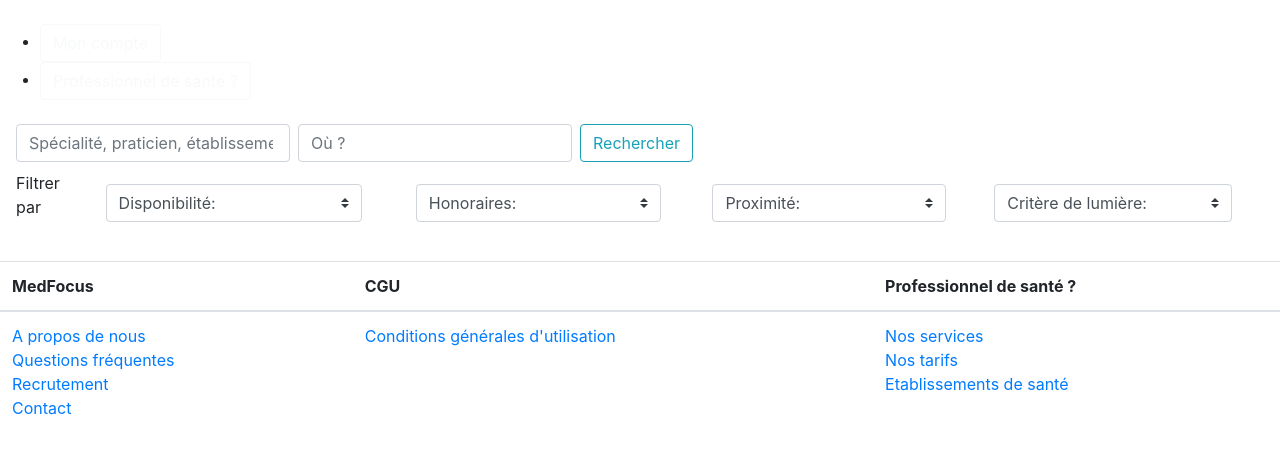
After one commit to NicolasWeinachter/MedFocus, a PHP site: the page made by application/views/home/search.php in a window 1280 px wide. The commit adds this page. Shown: the top 454 px of the page. Run offline with PHP 8.4, Linux system fonts and the light colour scheme; the template is opened without the code that fills it, so the values that code supplies are empty.

Commit message:
new search

```diff
--- a/application/views/home/homepage.php
+++ b/application/views/home/homepage.php
@@ -32,7 +32,7 @@
   			<form class="form-inline">
 				<input class="form-control mr-sm-2" type="search" placeholder="Spécialité, praticien, établissement..." aria-label="Search">
 				<input class="form-control mr-sm-2" type="search" placeholder="Où ?" aria-label="Search">
-				<button class="btn btn-outline-info my-2 my-sm-0" type="submit">Rechercher</button>
+				<button class="btn btn-outline-info my-2 my-sm-0" type="submit" value="search">Rechercher</button>
  			</form>
 		</nav>
 	</div>
--- /dev/null
+++ b/application/views/home/search.php
@@ -0,0 +1,114 @@
+<!DOCTYPE html>
+<html>
+<head>
+    <meta charset="utf-8" />
+    <meta http-equiv="X-UA-Compatible" content="IE=edge">
+    <meta name="viewport" content="width=device-width, initial-scale=1">
+	<link rel="stylesheet" href="https://maxcdn.bootstrapcdn.com/bootstrap/4.0.0/css/bootstrap.min.css" integrity="sha384-Gn5384xqQ1aoWXA+058RXPxPg6fy4IWvTNh0E263XmFcJlSAwiGgFAW/dAiS6JXm" crossorigin="anonymous">
+	<link rel="stylesheet" href="<?php echo base_url("assets/css/medfocus.css"); ?>" >
+	<script type="text/javascript" src="<?php echo base_url("assets/js/jquery-3.3.1.min.js"); ?>"></script>
+	<script type="text/javascript" src="<?php echo base_url("assets/js/bootstrap.js"); ?>"></script>
+    <title>MedFocus</title>
+</head>
+
+<body>
+    <div class="page">
+        <header class="container1 container1_search">
+            <div id="head">
+                <div class="logo"><a href="<?php echo site_url("home/homepage"); ?>"><img src="<?php echo base_url('/assets/images/website/Logo-03.png'); ?>" width=200px></a></div>
+                <div class="connexion">
+                    <ul id="onglets">
+                        <li><a class="btn btn-outline-light" href="<?php echo site_url("user/login"); ?>" role="button">Mon compte</a></li>
+                        <li><a class="btn btn-outline-light" href="<?php echo site_url("pro/login"); ?>" role="button">Professionnel de santé ?</a></li>
+                    </ul>
+                </div>
+            </div>
+            <nav class="navbar col-md-12" id="navbar_search">
+  			<form class="form-inline">
+				<input class="form-control mr-sm-2" type="search" placeholder="Spécialité, praticien, établissement..." aria-label="Search">
+				<input class="form-control mr-sm-2" type="search" placeholder="Où ?" aria-label="Search">
+				<button class="btn btn-outline-info my-2 my-sm-0" type="submit" value="search">Rechercher</button>
+             </form>
+            </nav>
+            <table class="col-md-12 background-white">
+                 <tr>
+                     <td>
+                        <p class="col-md-12">Filtrer par</p>
+                     </td>
+                    <td>
+                        <select class="custom-select col-md-10">
+                            <option value="0">Disponibilité:</option>
+                            <option value="1">Aujourd'hui</option>
+                            <option value="2">Dans les 3 prochains jours</option>
+                            <option value="3">Dans les deux prochaines semaines</option>
+                            <option value="4">Dans le mois</option>
+                        </select>
+                    </td>
+                    <td>
+                        <select class="custom-select col-md-10">
+                            <option value="0">Honoraires:</option>
+                            <option value="1">Pas de dépassement d'honoraires</option>
+                            <option value="2">Avec dépassement d'honoraires</option>
+                        </select>
+                    </td>
+                    <td>
+                        <select class="custom-select col-md-10">
+                            <option value="0">Proximité:</option>
+                            <option value="1">Dans un rayon d'un kilomètre</option>
+                            <option value="2">Dans le quartier/arrondissement</option>
+                            <option value="2">Dans la ville</option>
+                            <option value="2">Dans le département</option>
+                        </select>
+                    </td>
+                    <td>
+                        <select class="custom-select col-md-10">
+                            <option value="0">Critère de lumière:</option>
+                            <option value="1">Qualité de l'accueil</option>
+                            <option value="2">Temps d'attente (hors urgences)</option>
+                        </select>
+                    </td>
+
+                 </tr>
+             </table>
+        </header>
+        <main class="site-content col-md-12">
+
+        </main>
+
+        <footer>
+		<div id="containerFin">
+		<img class="logo-fin" src="<?php echo base_url('/assets/images/website/Logo-03.png'); ?>" width=200px>
+		<table class="table">
+			<thead>
+				<tr>
+
+					<th scope="col">MedFocus</th>
+					<th scope="col">CGU</th>
+					<th scope="col">Professionnel de santé ?</th>
+				</tr>
+			</thead>
+ 			<tbody>
+ 				<tr>
+				    <td>
+                        <a class =" lien-normal text-blanc" href = "<?php echo site_url("home/about"); ?>">A propos de nous<br></a>
+                        <a class =" lien-normal text-blanc" href ="<?php echo site_url("home/faq"); ?>">Questions fréquentes<br></a>
+                        <a class =" lien-normal text-blanc" href="<?php echo site_url("home/recrutement"); ?>">Recrutement<br></a>
+                        <a class =" lien-normal text-blanc" href="<?php echo site_url("home/contact"); ?>">Contact</a>
+					</td>
+					<td>
+                        <a class =" lien-normal text-blanc" href = "<?php echo site_url("home/cgu"); ?>">Conditions générales d'utilisation<br></a>
+      				</td>
+      				<td>
+                        <a class =" lien-normal text-blanc text-blanc" href ="<?php echo site_url("home/services"); ?>">Nos services<br></a>
+                        <a class =" lien-normal text-blanc" href ="<?php echo site_url("home/tarifs"); ?>">Nos tarifs<br></a>
+                        <a class =" lien-normal text-blanc" href ="<?php echo site_url("home/eds"); ?>">Etablissements de santé<br></a>
+      				</td>
+   				</tr>
+  			</tbody>
+		</table>
+	</div>
+	</footer>
+    </div>
+
+</body>
+</html>
```
Also changed, not shown: application/controllers/home.php (+7 -0 lines), assets/css/medfocus.css (+12 -0 lines).
